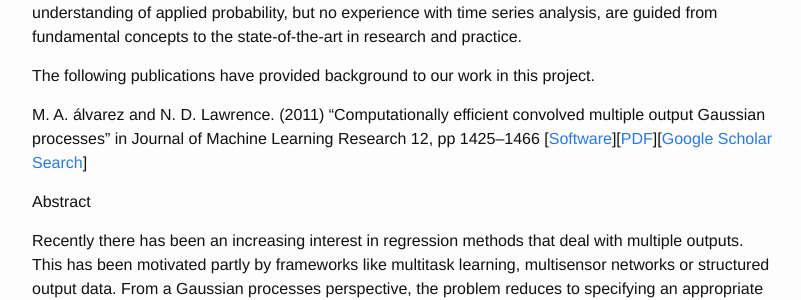
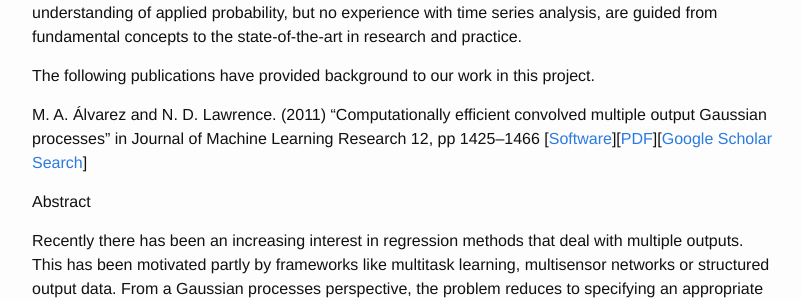
Before and after one commit to SheffieldML/projects, a Jekyll site: the page built from biopredyn/index.md, in a window 1280 px wide and 900 px high, scrolled down 3835 px. Shown: the part 154-454 px from the top of the window, without its empty margins (238-1039 px from the left). Built offline with Jekyll 4.4.1, drawn with Linux system fonts in a browser that asks for light colours.

Commit message:
Update index.md

```diff
--- a/biopredyn/index.md
+++ b/biopredyn/index.md
@@ -231,7 +231,7 @@ state-of-the-art in research and practice.
 
 The following publications have provided background to our work in this project.
 
-<span class="author">M. A. álvarez and N. D. Lawrence. </span> (2011)
+<span class="author">M. A. Álvarez and N. D. Lawrence. </span> (2011)
 <span class="papertitle">"Computationally efficient convolved multiple
 output Gaussian processes"</span> in <span class="journal">Journal of
 Machine Learning Research</span> 12, pp 1425--1466
```
